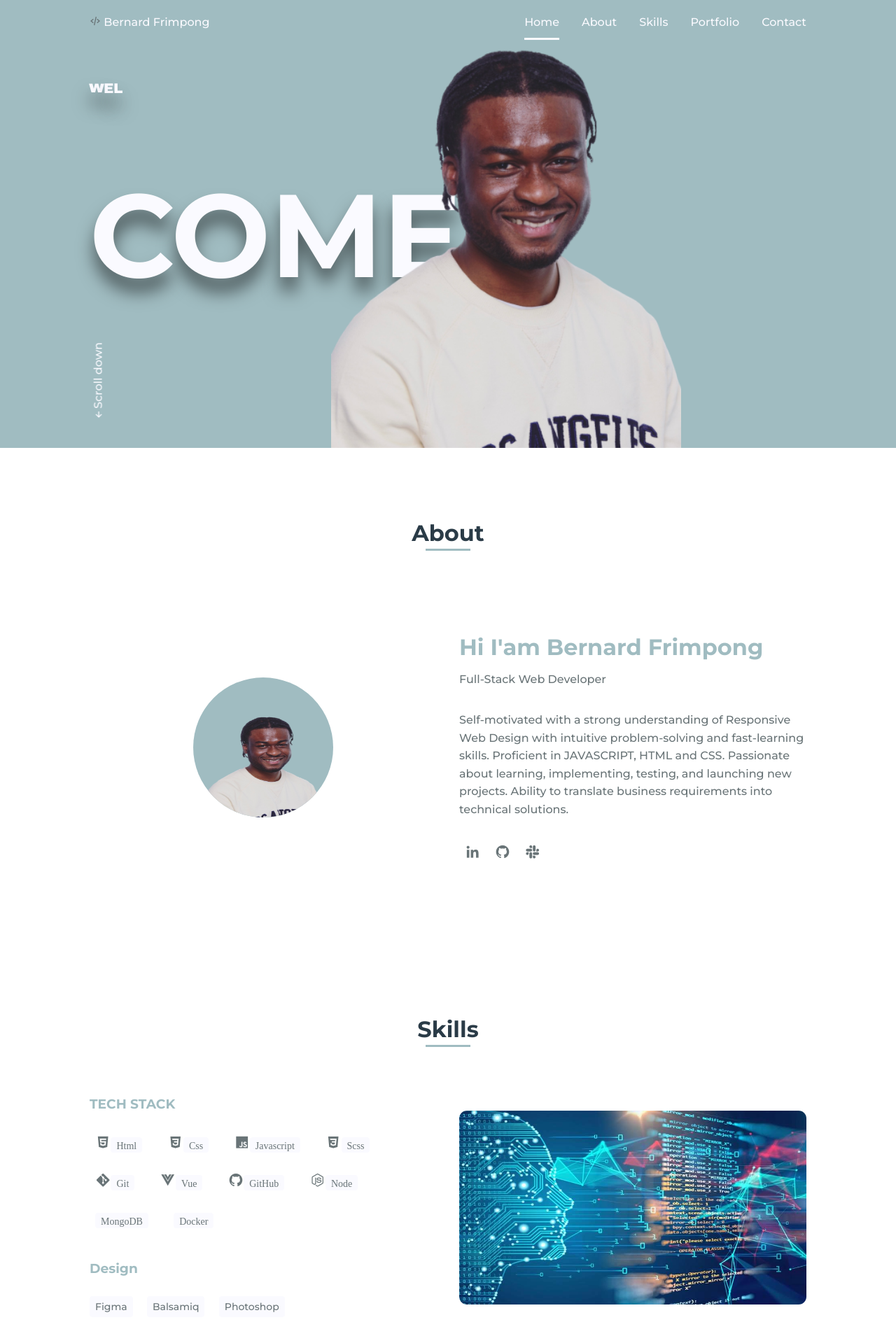
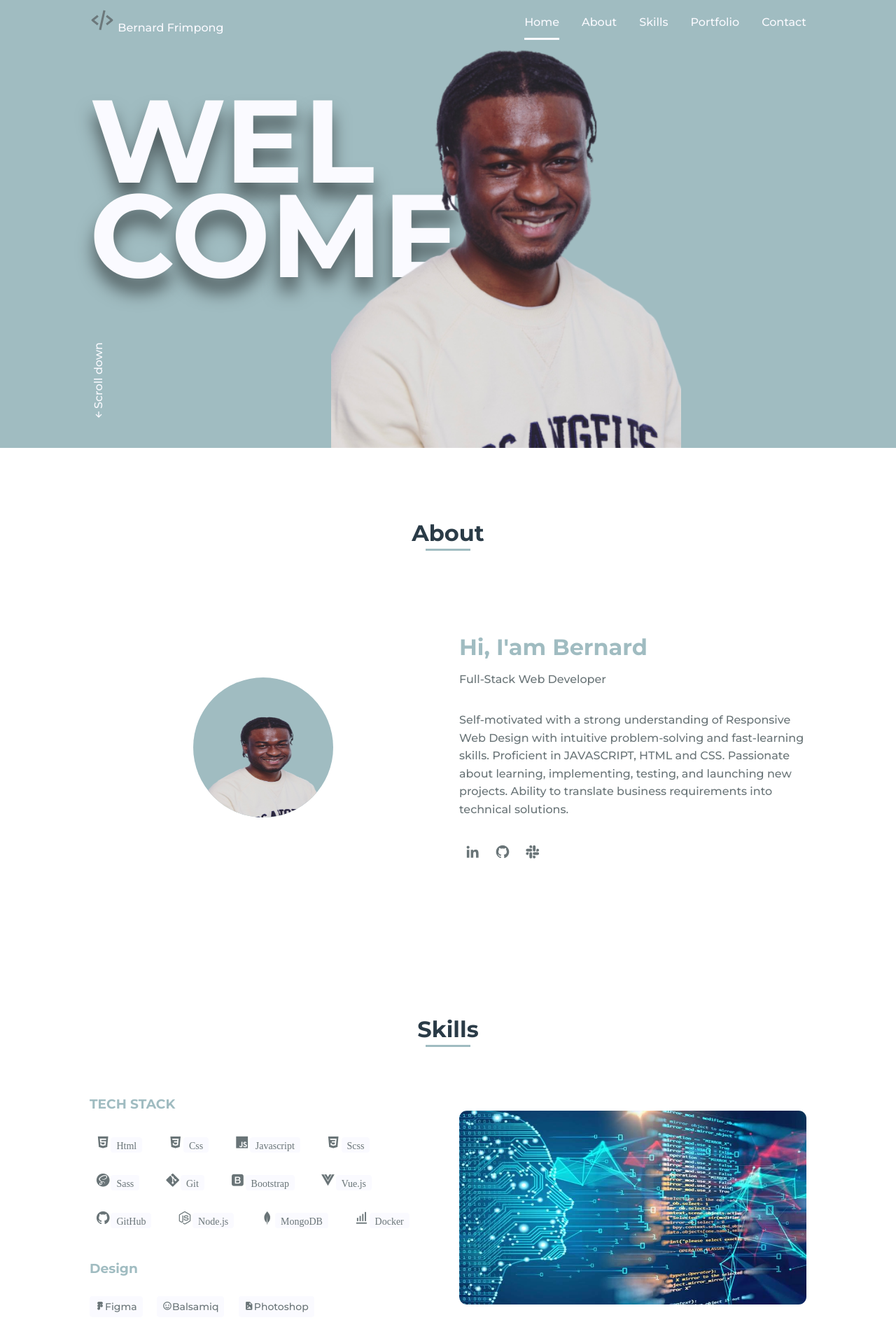
Before and after one commit to berniefrimpie/berniengton, a website: page index.html in a window 1280 px wide. Shown: the top 1909 px of the page at 70% size. Drawn offline with nearby package versions, Linux system fonts and the light colour scheme; some packages are replaced by stand-ins of ours; a script that the page names is missing.

Commit message:
Make changes to Boxicons

```diff
--- a/index.html
+++ b/index.html
@@ -10,6 +10,7 @@
     <link rel="stylesheet" href="assets/css/styles.css">
 
     <!-- ===== BOX ICONS ===== -->
+    <link href='https://unpkg.com/boxicons@2.1.4/css/boxicons.min.css' rel='stylesheet'>
     <link href='https://cdn.jsdelivr.net/npm/boxicons@2.0.5/css/boxicons.min.css' rel='stylesheet'>
 
 
@@ -22,7 +23,7 @@
     <header class="l-header">
         <nav class="nav bd-grid">
             <div>
-                <i class='bx bx-code-alt bx-lg'></i>
+                <i class='bx bx-code-alt bx-md bx-burst'></i>
                 <a href="#" class="nav__logo">Bernard Frimpong</a>
             </div>
 
@@ -47,13 +48,7 @@
         <!--===== HOME =====-->
         <section class="home" id="home">
             <div class="home__container bd-grid">
-                <h1 class="home__title"><span>
-                        <div class="bouncing-text">
-
-                            <div class="w">W</div>
-                            <div class="e">E</div>
-                            <div class="l">L</div>
-                        </div>
+                <h1 class="home__title"><span>WEL
                     </span><br>COME.</h1>
 
                 <div class="home__scroll">
@@ -74,7 +69,7 @@
                 </div>
 
                 <div>
-                    <h2 class="about__subtitle">Hi I'am Bernard Frimpong</h2>
+                    <h2 class="about__subtitle">Hi, I'am Bernard</h2>
                     <span class="about__profession">Full-Stack Web Developer</span>
                     <p class="about__text">Self-motivated with a strong understanding of Responsive Web Design with
                         intuitive problem-solving and fast-learning
@@ -106,12 +101,16 @@
                     <a class="about__social-icon"><i class='bx bxl-javascript'><span
                                 class="skills__name">Javascript</span></i></a>
                     <a class="about__social-icon"><i class='bx bxl-css3'><span class="skills__name">Scss</span></i></a>
+                    <a class="about__social-icon"><i class='bx bxl-sass'><span class="skills__name">Sass</span></i></a>
                     <a class="about__social-icon"><i class='bx bxl-git'><span class="skills__name">Git</span></i></a>
-                    <a class="about__social-icon"><i class='bx bxl-vuejs'><span class="skills__name">Vue</span></i></a>
+                    <a class="about__social-icon"><i class='bx bxl-bootstrap'><span
+                                class="skills__name">Bootstrap</span></i></a>
+                    <a class="about__social-icon"><i class='bx bxl-vuejs'><span
+                                class="skills__name">Vue.js</span></i></a>
                     <a class="about__social-icon"><i class='bx bxl-github'><span
                                 class="skills__name">GitHub</span></i></a>
                     <a class="about__social-icon"><i class='bx bxl-nodejs'><span
-                                class="skills__name">Node</span></i></a>
+                                class="skills__name">Node.js</span></i></a>
                     <a class="about__social-icon"><i class='bx bxl-mongodb'><span
                                 class="skills__name">MongoDB</span></i></a>
                     <a class="about__social-icon"><i class='bx bxl-docker'><span
@@ -119,9 +118,9 @@
 
 
                     <h3 class="skills__subtitle">Design</h3>
-                    <span class="skills__name">Figma</span>
-                    <span class="skills__name">Balsamiq</span>
-                    <span class="skills__name">Photoshop</span>
+                    <span class="skills__name"><i class='bx bxl-figma'></i>Figma</span>
+                    <span class="skills__name"><i class='bx bx-smile'></i>Balsamiq</span>
+                    <span class="skills__name"><i class='bx bxs-file-image'></i>Photoshop</span>
                 </div>
 
                 <div class="skills__img">
@@ -215,7 +214,7 @@
         <div class="footer__container bd-grid">
             <div class="footer__data">
                 <h2 class="footer__title">Bernard Frimpong</h2>
-                <p class="footer__text">I'm Bernard Frimpong and this is my personal website</p>
+                <p class="footer__text">I'm Bernaie and this is my personal website.</p>
             </div>
 
             <div class="footer__data">
```
